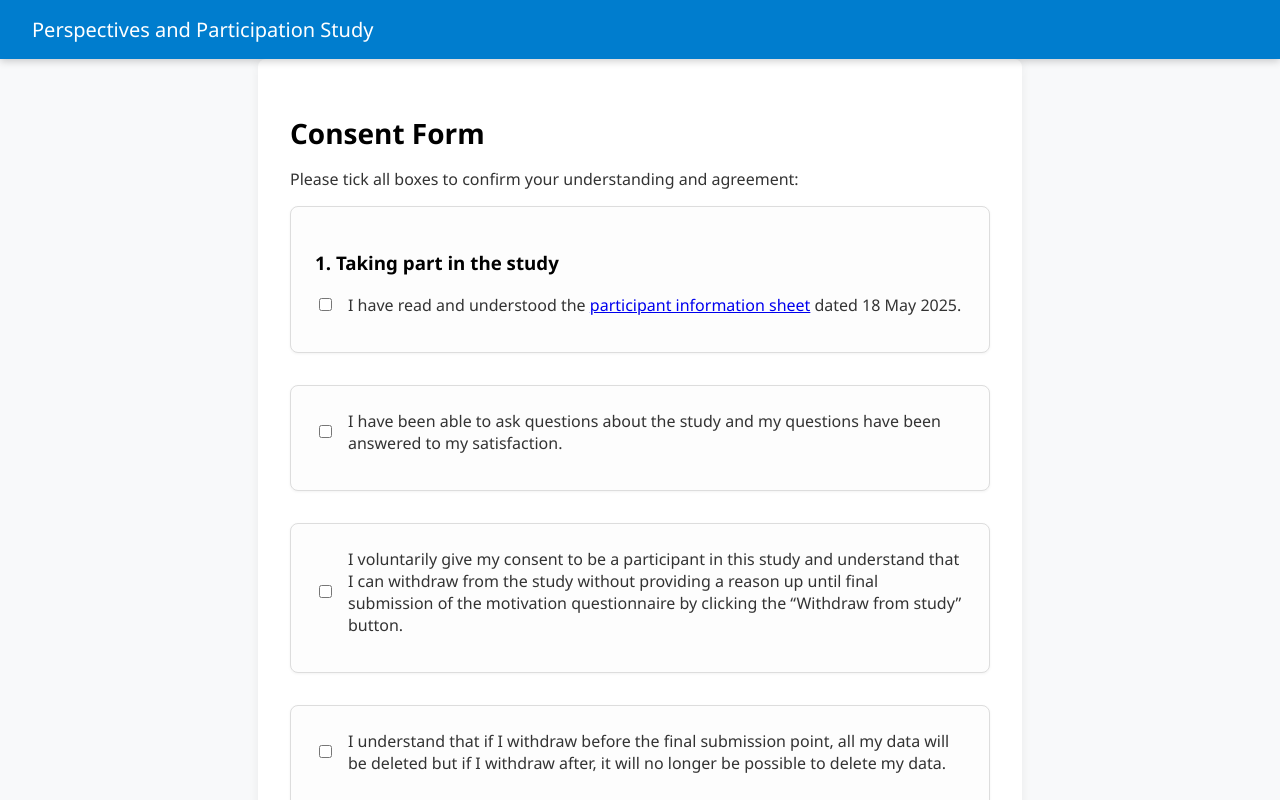
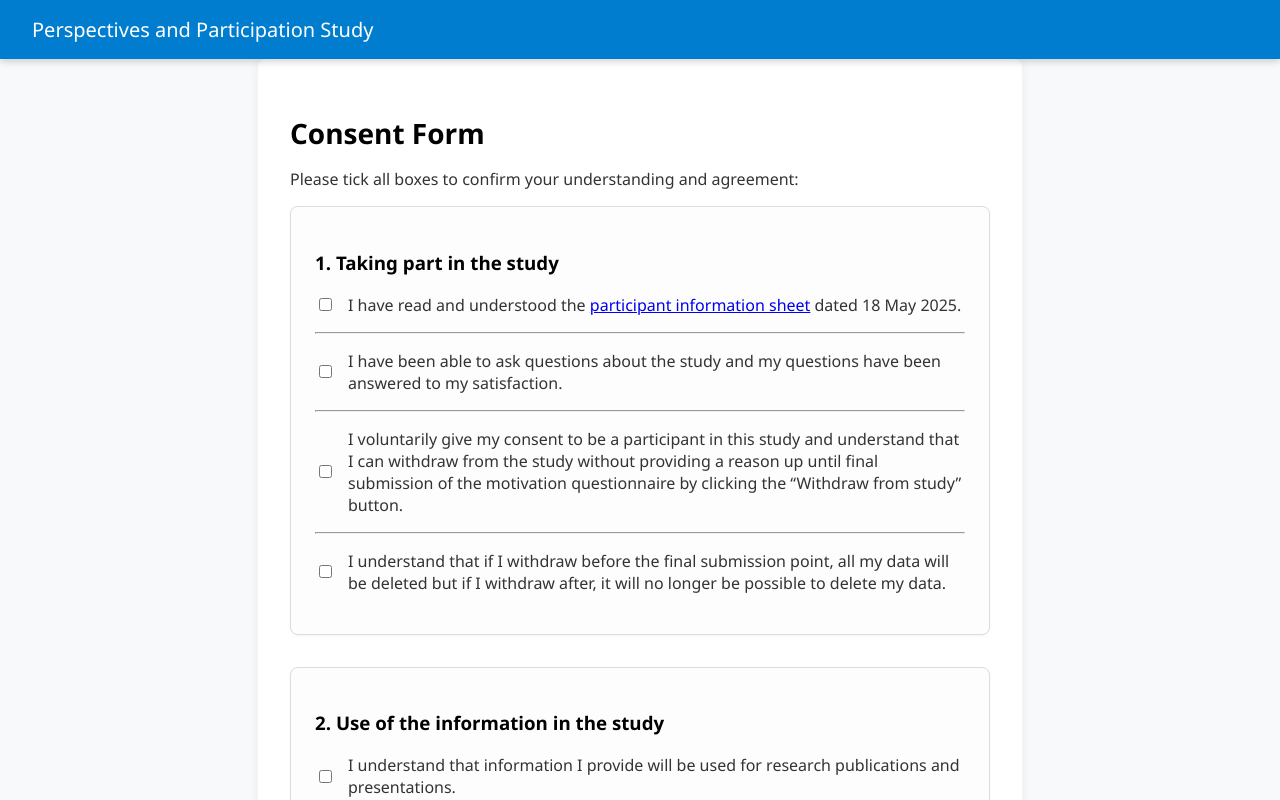
Before and after one commit to sipavitt/perspectives-participation-study, a React (Create React App) app in the folder client/: page /consent in a window 1280 px wide. Shown: the top 800 px of the page. Built offline with nearby package versions, Linux system fonts and the light colour scheme.

Commit message:
Update ConsentForm.jsx

```diff
--- a/client/src/components/ConsentForm.jsx
+++ b/client/src/components/ConsentForm.jsx
@@ -50,24 +50,31 @@ const ConsentForm = () => {
     }
   };
 
+  const grouped = consentText.reduce((acc, text, i) => {
+    const heading = sectionHeadings[i];
+    if (!acc[heading]) acc[heading] = [];
+    acc[heading].push({ text, index: i });
+    return acc;
+  }, {});
+
   return (
     <div className="container">
       <h2>Consent Form</h2>
       <p>Please tick all boxes to confirm your understanding and agreement:</p>
 
-      {consentText.map((text, i) => (
-        <div key={i} className="survey-section">
-          {i === 0 || sectionHeadings[i] !== sectionHeadings[i - 1] ? (
-            <h3>{sectionHeadings[i]}</h3>
-          ) : null}
+      {Object.entries(grouped).map(([heading, items]) => (
+        <div key={heading} className="survey-section">
+          <h3>{heading}</h3>
+          {items.map(({ text, index }, j) => (
+            <div key={index} style={{ marginBottom: '1rem' }}>
               <label style={{ display: 'flex', alignItems: 'center' }}>
                 <input
                   type="checkbox"
-              checked={checked[i]}
-              onChange={() => handleChange(i)}
+                  checked={checked[index]}
+                  onChange={() => handleChange(index)}
                 />
                 <span style={{ marginLeft: '0.5rem' }}>
-              {i === 0 ? (
+                  {index === 0 ? (
                     <>
                       I have read and understood the <a href="/assets/docs/20250518%20-%20Participant%20Information%20Sheet.pdf" target="_blank" rel="noopener noreferrer">participant information sheet</a> dated 18 May 2025.
                     </>
@@ -76,6 +83,9 @@ const ConsentForm = () => {
                   )}
                 </span>
               </label>
+              {j < items.length - 1 && <hr style={{ marginTop: '1rem' }} />}
+            </div>
+          ))}
         </div>
       ))}
 
```
Lines whose indentation alone changed are shown as unchanged.
